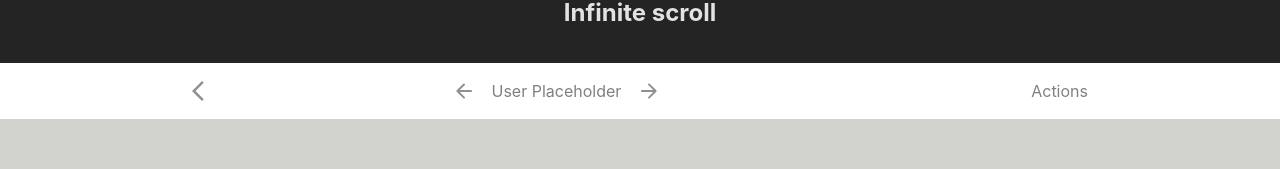
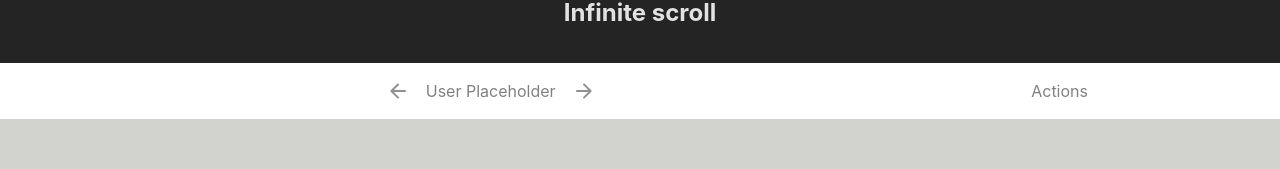
Before and after one commit to tictools/react-query-infinite-scroll, a React (Vite) app: page / in a window 1280 px wide. Shown: the part 118-287 px from the top of the page. Built offline with nearby package versions, Linux system fonts and the light colour scheme.

Commit message:
fix: remove navigation component

```diff
--- a/src/components/Subheader/Subheader.jsx
+++ b/src/components/Subheader/Subheader.jsx
@@ -1,10 +1,11 @@
-import { Actions, Navigation } from "./components";
+import { Actions } from "./components";
+import { Playlist } from "./components/Playlist";
 import styles from "./Subheader.module.css";
 
 export const Subheader = () => {
   return (
     <div className={styles["wrapper"]}>
-      <Navigation />
+      <Playlist />
       <Actions />
     </div>
   );
--- a/src/components/Subheader/components/Navigation/Navigation.jsx
+++ /dev/null
@@ -1,12 +0,0 @@
-import { BackIcon } from "../../../icons";
-import { Playlist } from "../Playlist";
-import styles from "./Navigation.module.css";
-
-export const Navigation = () => {
-  return (
-    <nav className={styles["wrapper"]}>
-      <BackIcon />
-      <Playlist />
-    </nav>
-  );
-};
--- a/src/components/Subheader/components/Navigation/Navigation.module.css
+++ /dev/null
@@ -1,17 +0,0 @@
-.wrapper {
-  display: flex;
-  align-items: center;
-  justify-content: space-between;
-  padding-right: 8rem;
-}
-
-.wrapper svg {
-  cursor: pointer;
-  opacity: 0.5;
-}
-
-.wrapper svg:hover {
-  cursor: pointer;
-  opacity: 1;
-  transition: opacity 0.2s ease-out;
-}
--- a/src/components/Subheader/components/Navigation/index.js
+++ /dev/null
@@ -1 +0,0 @@
-export { Navigation } from "./Navigation";
--- a/src/components/Subheader/components/Playlist/Playlist.module.css
+++ b/src/components/Subheader/components/Playlist/Playlist.module.css
@@ -1,7 +1,7 @@
 .wrapper {
   display: flex;
   align-items: center;
-  justify-content: space-evenly;
+  justify-content: center;
   gap: 1rem;
 }
 
--- a/src/components/Subheader/components/index.js
+++ b/src/components/Subheader/components/index.js
@@ -1,2 +1 @@
 export { Actions } from "./Actions";
-export { Navigation } from "./Navigation";
```
